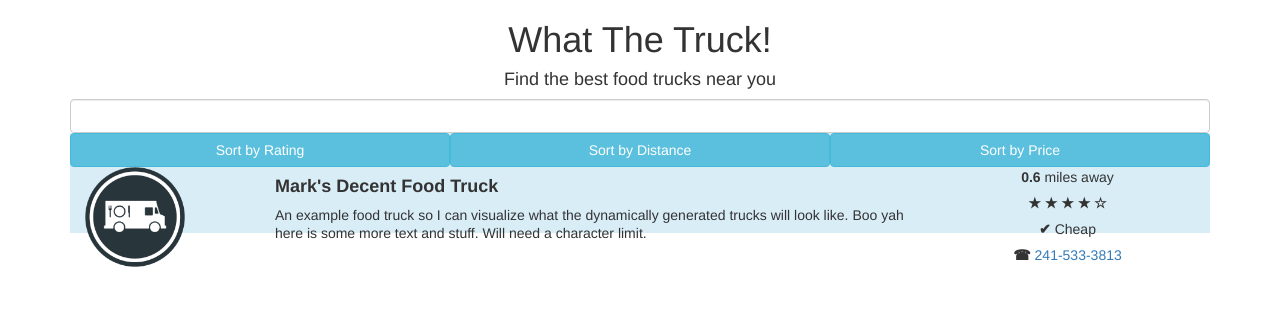
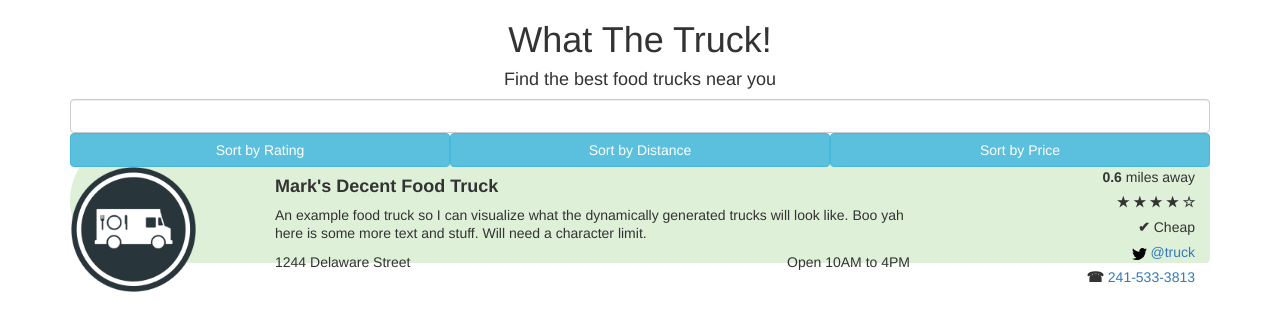
Before and after one commit to ErikAbrahamson/what-the-truck, a plain HTML site: page index.html in a window 1280 px wide. Drawn offline with nearby package versions, Linux system fonts and the light colour scheme; no server answers.

Commit message:
Minor css changes

```diff
--- a/css/main.css
+++ b/css/main.css
@@ -1,27 +1,44 @@
 #venue-list {
-  min-height: 100px;
+  min-height: 125px;
 }
 .truck {
   display: block;
-  height: 100px;
+  height: 125px;
+  border-radius: 75px 5px 5px 75px;
+  margin: 5px 0;
 }
 .logo {
-  height: 100px;
+  height: 125px;
 }
 .logo img {
-  height: 100px;
-  width: 100px;
+  position: absolute;
+  left: 1px;
+  height: 125px;
+  width: 125px;
 }
 .name-desc {
-  height: 100px;
+  height: 125px;
+  font-weight: 300;
 }
 .info {
-  height: 100px;
-  text-align: center;
+  height: 125px;
+  text-align: right;
 }
 .info p {
-  height: 16%;
+  height: 12%;
+}
+p img {
+  width: 15px;
+  height: auto;
 }
 .name-desc p {
   line-height: 1.25em;
 }
+.left {
+  float: left;
+  font-weight: 500;
+}
+.right {
+  float: right;
+  font-weight: 500;
+}
--- a/index.html
+++ b/index.html
@@ -20,22 +20,26 @@
       </div>
       <div id="venue-list" class="clearfix col-xs-2-offset-6">
 
-        <div class="truck bg-info col-xs-2-offset-6">
+        <div class="truck bg-success col-xs-2-offset-6">
           <div class="logo col-xs-2">
             <img class="img-rounded" src="img/default-logo.png">
           </div>
           <div class="name-desc col-xs-7">
             <h4><strong>Mark's Decent Food Truck</strong></h4>
-              <p>An example food truck so I can visualize what the dynamically generated trucks will look like. Boo yah here is some more text and stuff. Will need a character limit.</p></div>
+              <p>An example food truck so I can visualize what the dynamically generated trucks will look like. Boo yah here is some more text and stuff. Will need a character limit.</p>
+              <span class="left">1244 Delaware Street</span><span class="right">Open 10AM to 4PM</span>
+          </div>
           <div class="info col-xs-3">
             <p><strong>0.6</strong> miles away</p>
             <p><strong>&#9733; &#9733; &#9733; &#9733; &#9734;</strong></p>
             <p><strong>&#10004; </strong>Cheap</p>
+            <p><img src="img/twitter-bird.svg"><a href="##"> @truck</a></p>
             <p><strong>&#9742; </strong>
               <a href="tel:+2415333813">241-533-3813</a>
             </p>
           </div>
         </div>
+
       </div>
     </div>
 
--- a/js/main.js
+++ b/js/main.js
@@ -20,7 +20,6 @@ $(document).ready(function() {
           venues.push(unfiltered[i]);
         }
         get.newTrucks(venues);
-        console.log(venues);
       }
     },
     error: function(error) {
--- a/js/utility.js
+++ b/js/utility.js
@@ -13,10 +13,10 @@ var get = {
     this.formattedPhone = trucks.venue.contact.formattedPhone ? trucks.venue.contact.formattedPhone : 'No phone number listed';
     this.phone = trucks.venue.contact.phone ? trucks.venue.contact.phone : 'No phone number listed';
   },
-    newTrucks: function(trucks) {
+  newTrucks: function(trucks) {
     currenttrucks = trucks;
     currentTrucks = currenttrucks.map(function(truck) {
-      return new get.Truck(truck);
+    return new get.Truck(truck);
     });
   },
   currentDate: function() {
```
Also changed, not shown: dom.js (added), img/twitter-bird.svg (added).
